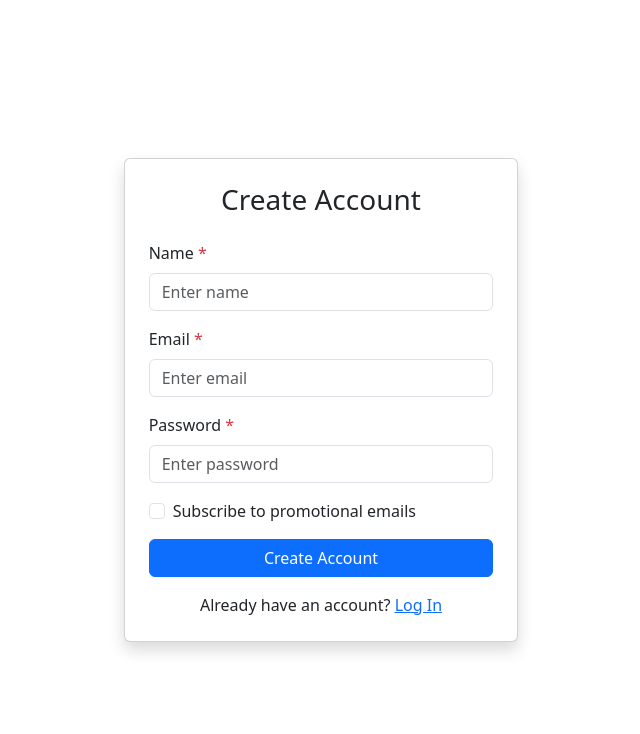
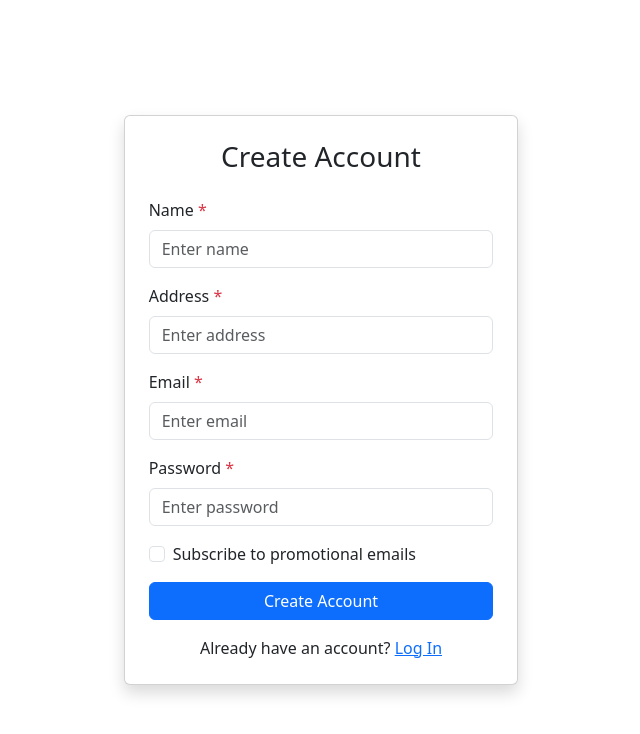
Before and after one commit to alecreates/Cinema-E-Booking-System, a Next.js app: page /Register in a window 1280 px wide. Shown: the top 734 px of the page, without its empty margins (319-959 px from the left). Built offline with nearby package versions, Linux system fonts and the light colour scheme; no server answers.

Commit message:
added user address to the register form

```diff
--- a/app/Register/page.tsx
+++ b/app/Register/page.tsx
@@ -9,6 +9,7 @@ const Register = () => {
     const [email, setEmail] = useState("");
     const [password, setPassword] = useState("");
     const [promoSub, setPromoSub] = useState(false);
+    const [address, setAddress] = useState("");
     const [loading, setLoading] = useState(false);
     const [error, setError] = useState("");
     const [successMsg, setSuccessMsg] = useState(""); // ✅ new state for success
@@ -23,7 +24,7 @@ const Register = () => {
             const res = await fetch("/api/register", {
                 method: "POST",
                 headers: { "Content-Type": "application/json" },
-                body: JSON.stringify({ name, email, password, promoSub }),
+                body: JSON.stringify({ name, email, password, promoSub, address }),
             });
 
             const data = await res.json();
@@ -57,6 +58,7 @@ const Register = () => {
 
             // optional: clear form fields
             setName("");
+            setAddress("");
             setEmail("");
             setPassword("");
             setPromoSub(false);
@@ -87,6 +89,17 @@ const Register = () => {
                                     placeholder="Enter name"
                                     value={name}
                                     onChange={(e) => setName(e.target.value)}
+                                    required
+                                />
+                            </Form.Group>
+
+                            <Form.Group className="mb-3" controlId="formAddress">
+                                <Form.Label>Address <span className="text-danger">*</span></Form.Label>
+                                <Form.Control
+                                    type="text"
+                                    placeholder="Enter address"
+                                    value={address}
+                                    onChange={(e) => setAddress(e.target.value)}
                                     required
                                 />
                             </Form.Group>
--- a/app/api/register/route.ts
+++ b/app/api/register/route.ts
@@ -10,7 +10,7 @@ import crypto from "crypto";
 export async function POST(req: Request) {
     try {
         const body = await req.json();
-        const { name, email, password, promoSub } = body;
+        const { name, email, password, promoSub, address } = body;
 
         if (!name || !email || !password) {
             return NextResponse.json(
@@ -52,7 +52,7 @@ export async function POST(req: Request) {
             status: "inactive",
             promoSub: promoSub ?? false,
             verificationToken,
-            address: "",
+            address: address.trim(),
         });
 
         console.log("Saved user in DB:", await User.findOne({ email: email.toLowerCase().trim() }));
```
